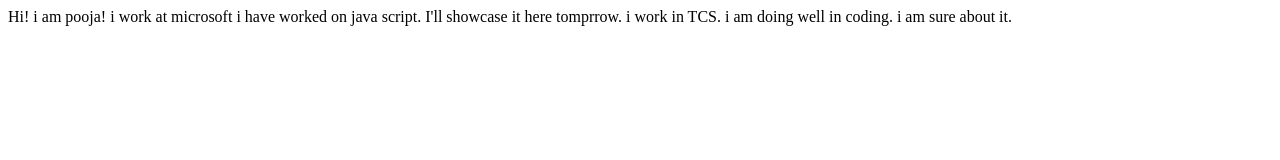
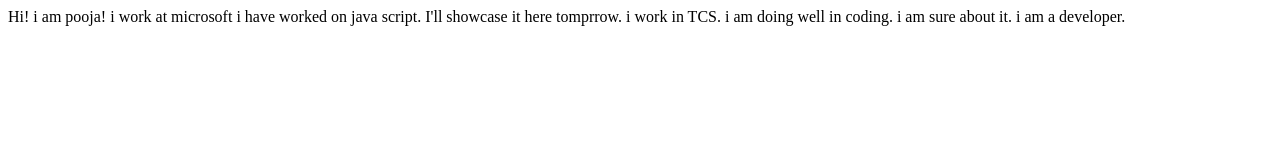
Before and after one commit to poojaptdr/puja-patidar, a plain HTML site: page index.html in a window 1280 px wide. Drawn offline with Linux system fonts and the light colour scheme.

Commit message:
update project 4

```diff
--- a/index.html
+++ b/index.html
@@ -14,5 +14,6 @@
     i work in TCS.
     i am doing well in coding.
     i am sure about it.
+    i am a developer.
 </body>
 </html>
```
